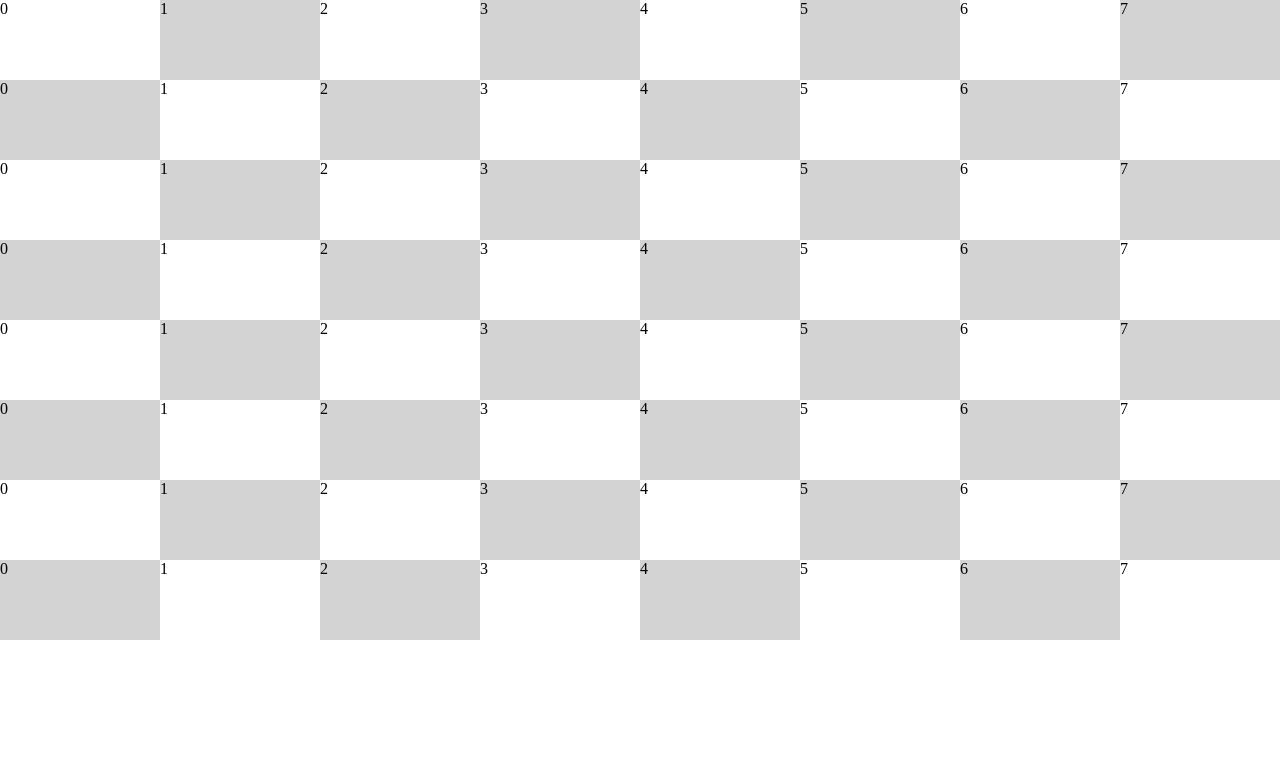
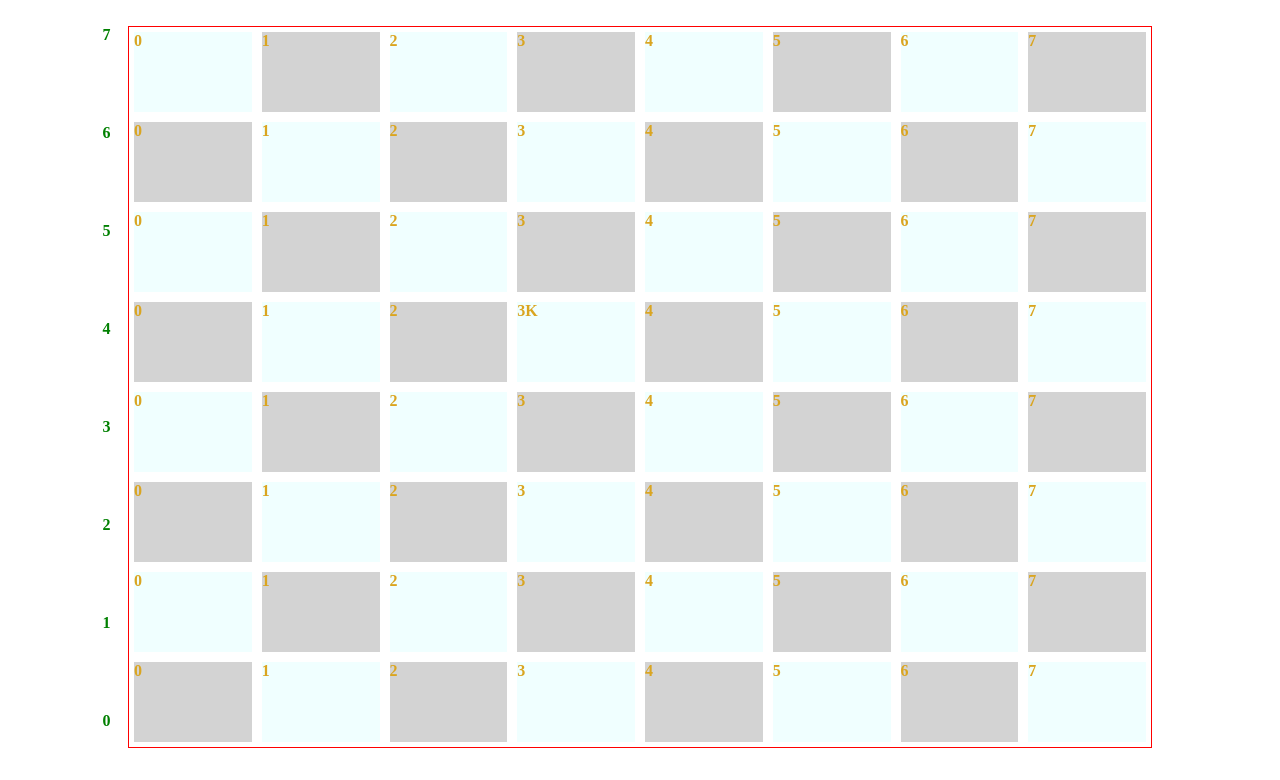
Before and after one commit to nabelk/knights-travails, a website: page dist/index.html in a window 1280 px wide. Drawn offline with Linux system fonts and the light colour scheme.

Commit message:
Modify scss && rebuild main.js

```diff
--- a/dist/index.html
+++ b/dist/index.html
@@ -7,6 +7,16 @@
         <title>Document</title>
     </head>
     <body>
+        <ul>
+            <li>7</li>
+            <li>6</li>
+            <li>5</li>
+            <li>4</li>
+            <li>3</li>
+            <li>2</li>
+            <li>1</li>
+            <li>0</li>
+        </ul>
         <div id="board"></div>
         <script src="main.js" defer></script>
     </body>
--- a/dist/main.js
+++ b/dist/main.js
@@ -1 +1 @@
-(()=>{var e={971:(e,t,r)=>{"use strict";r.r(t),r.d(t,{default:()=>l});const{log:o,table:n}=console,a=function(){return new Array(8).fill(new Array(8).fill(""))};class l{displayBoard(){a().forEach(((e,t)=>{const r=document.createElement("div");r.className=`row-${t}`,e.forEach(((e,t)=>{const o=document.createElement("div");o.textContent=t,r.appendChild(o)})),document.querySelector("#board").appendChild(r)}))}}}},t={};function r(o){var n=t[o];if(void 0!==n)return n.exports;var a=t[o]={exports:{}};return e[o](a,a.exports,r),a.exports}r.d=(e,t)=>{for(var o in t)r.o(t,o)&&!r.o(e,o)&&Object.defineProperty(e,o,{enumerable:!0,get:t[o]})},r.o=(e,t)=>Object.prototype.hasOwnProperty.call(e,t),r.r=e=>{"undefined"!=typeof Symbol&&Symbol.toStringTag&&Object.defineProperty(e,Symbol.toStringTag,{value:"Module"}),Object.defineProperty(e,"__esModule",{value:!0})},(()=>{const{default:e}=r(971);(new e).displayBoard()})()})();
+(()=>{var e={971:(e,o,t)=>{"use strict";t.r(o),t.d(o,{default:()=>d});const{log:r,table:n}=console,a=function(){let e,o=Array.from({length:8},(()=>new Array(8).fill("")));return{createBoard:o,knightPosition:function(t){const r=e;e&&(o[r[0]][r[1]]=""),e=[t[0],t[1]],o[t[0]][t[1]]="K"}}}();a.knightPosition([3,3]);class d{removeBoard(){document.querySelectorAll("#board > div").forEach((e=>e.remove()))}displayBoard(){this.removeBoard(),a.createBoard.forEach(((e,o)=>{const t=document.createElement("div");t.className=`row-${o}`,e.forEach(((e,r)=>{const n=document.createElement("div");n.textContent=r+e,n.dataset.coor=[o,r],t.appendChild(n)})),document.querySelector("#board").appendChild(t)})),this.boardColumnEvent()}boardColumnEvent(){document.querySelectorAll("#board > div").forEach((e=>e.addEventListener("click",(e=>{a.knightPosition(e.target.dataset.coor.split(",").map(Number)),this.displayBoard()}))))}}}},o={};function t(r){var n=o[r];if(void 0!==n)return n.exports;var a=o[r]={exports:{}};return e[r](a,a.exports,t),a.exports}t.d=(e,o)=>{for(var r in o)t.o(o,r)&&!t.o(e,r)&&Object.defineProperty(e,r,{enumerable:!0,get:o[r]})},t.o=(e,o)=>Object.prototype.hasOwnProperty.call(e,o),t.r=e=>{"undefined"!=typeof Symbol&&Symbol.toStringTag&&Object.defineProperty(e,Symbol.toStringTag,{value:"Module"}),Object.defineProperty(e,"__esModule",{value:!0})},(()=>{const{default:e}=t(971),o=new e;o.displayBoard(),o.boardColumnEvent()})()})();
--- a/dist/style.css
+++ b/dist/style.css
@@ -4,18 +4,40 @@
   box-sizing: border-box;
 }
 
+body {
+  padding: 2% 10%;
+  position: relative;
+  overflow: auto;
+}
+
+ul {
+  position: absolute;
+  color: green;
+  left: 8%;
+  display: flex;
+  flex-direction: column;
+  gap: 80px;
+  list-style: none;
+  font-weight: bold;
+}
+
 #board {
   display: grid;
   grid-template-rows: repeat(8, 2fr);
+  gap: 10px;
+  border: solid 1px red;
+  color: goldenrod;
+  padding: 5px;
+  font-weight: bolder;
 }
 #board > div:nth-child(even) > div:nth-child(even) {
-  background-color: white;
+  background-color: azure;
 }
 #board > div:nth-child(even) > div:nth-child(odd) {
   background-color: lightgray;
 }
 #board > div:nth-child(odd) > div:nth-child(odd) {
-  background-color: white;
+  background-color: azure;
 }
 #board > div:nth-child(odd) > div:nth-child(even) {
   background-color: lightgray;
@@ -23,6 +45,7 @@
 #board > div {
   display: grid;
   grid-template-columns: repeat(8, 2fr);
+  gap: 10px;
 }
 #board > div > div {
   height: 80px;
--- a/dist/style.scss
+++ b/dist/style.scss
@@ -8,14 +8,33 @@ $primary-color: #333;
 }
 
 body {
+    padding: 2% 10%;
+    position: relative;
+    overflow: auto;
+}
+
+ul {
+    position: absolute;
+    color: green;
+    left: 8%;
+    display: flex;
+    flex-direction: column;
+    gap: 80px;
+    list-style: none;
+    font-weight: bold;
 }
 
 #board {
     display: grid;
     grid-template-rows: repeat(8, 2fr);
+    gap: 10px;
+    border: solid 1px red;
+    color: goldenrod;
+    padding: 5px;
+    font-weight: bolder;
     > div:nth-child(even) {
         > div:nth-child(even) {
-            background-color: white;
+            background-color: azure;
         }
         > div:nth-child(odd) {
             background-color: lightgray;
@@ -23,7 +42,7 @@ body {
     }
     > div:nth-child(odd) {
         > div:nth-child(odd) {
-            background-color: white;
+            background-color: azure;
         }
         > div:nth-child(even) {
             background-color: lightgray;
@@ -32,6 +51,7 @@ body {
     > div {
         display: grid;
         grid-template-columns: repeat(8, 2fr);
+        gap: 10px;
 
         > div {
             height: 80px;
```
Also changed, not shown: 1 other file.
